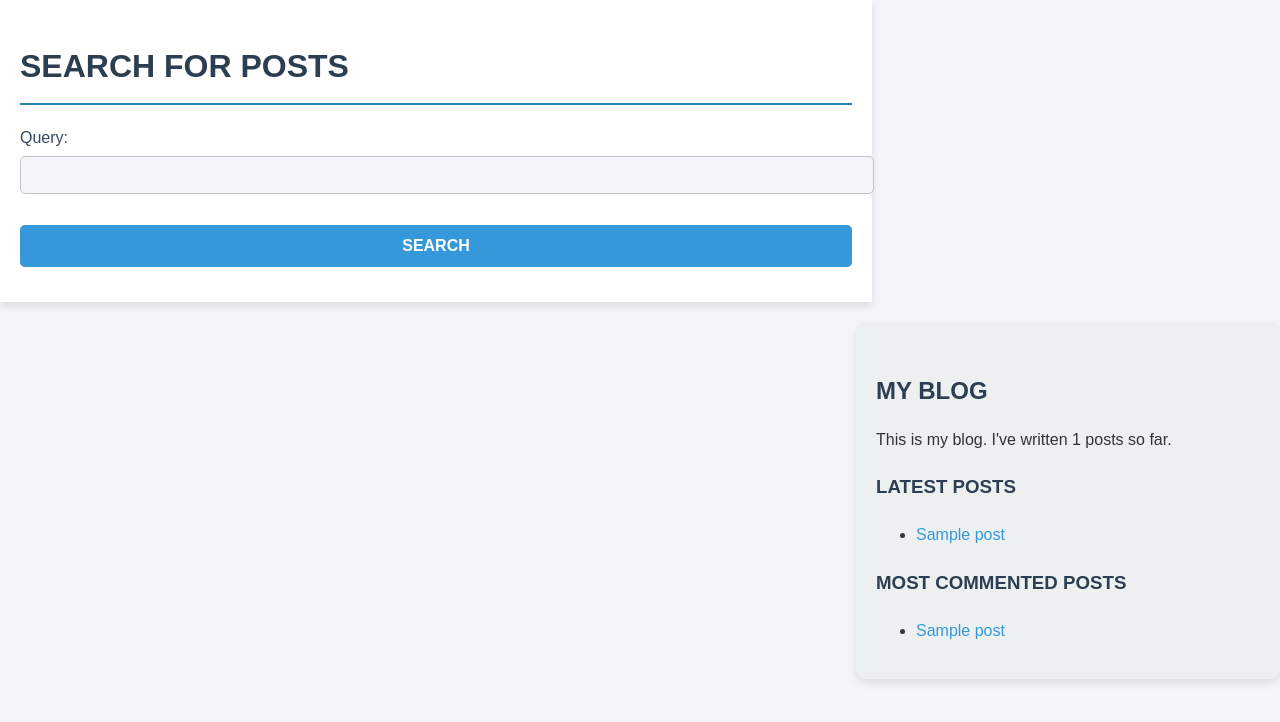
After one commit to y8r1k/Blog, a Django app: page /blog/search/ in a window 1280 px wide. The commit adds this page. Shown: the top 722 px of the page. Run offline with Django 5.2, Linux system fonts and the light colour scheme; tables that the repository leaves empty hold one stand-in row (values such as "Sample post").

Commit message:
The latest published posts and the most commented ones in the sidebar have been added, the database has been changed, post search has been added, the frontend has been redesigned, custom template tags have been added

```diff
--- a/my_site/blog/admin.py
+++ b/my_site/blog/admin.py
@@ -1,11 +1,15 @@
 from django.contrib import admin
-from blog.models import Post, Comment
+from .models import Post, Comment
 
 @admin.register(Post)
 class PostAdmin(admin.ModelAdmin):
+    # Задаем отображаемые поля модели на админ-пане
     list_display = ['title', 'slug', 'author', 'publish', 'status']
+    # Поля, по которым можно фильтровать
     list_filter = ['status', 'created', 'publish', 'author']
+    # Поля, по которым можно осуществлять поиск
     search_fields = ['title', 'body']
+
     prepopulated_fields = {'slug': ('title',)}
     raw_id_fields = ['author']
     date_hierarchy = 'publish'
--- a/my_site/blog/form.py
+++ b/my_site/blog/form.py
@@ -12,3 +12,6 @@ class CommentForm(forms.ModelForm):
     class Meta:
         model = Comment
         fields = ['name', 'email', 'body']
+
+class SearchForm(forms.Form):
+    query = forms.CharField()
--- a/my_site/blog/static/css/blog.css
+++ b/my_site/blog/static/css/blog.css
@@ -1,92 +1,141 @@
 body {
-    margin:0;
-    padding:0;
-    font-family:helvetica, sans-serif;
+    margin: 0;
+    padding: 0;
+    font-family: 'Arial', sans-serif;
+    background-color: #f4f4f9;
+    color: #333;
+    line-height: 1.6;
 }
 
 a {
-    color:#00abff;
-    text-decoration:none;
+    color: #3498db;
+    text-decoration: none;
+}
+a:hover {
+    color: #2980b9;
+}
+
+h1, h2, h3 {
+    font-weight: bold;
+    color: #2c3e50;
+    text-transform: uppercase;
+    margin-bottom: 10px;
 }
 
 h1 {
-    font-weight:normal;
-    border-bottom:1px solid #bbb;
-    padding:0 0 10px 0;
+    border-bottom: 2px solid #2980b9;
+    padding-bottom: 10px;
+    margin-bottom: 20px;
 }
 
 h2 {
-    font-weight:normal;
-    margin:30px 0 0;
+    font-size: 1.5rem;
+    margin-top: 30px;
+}
+
+h3 {
+    margin: 20px 0;
 }
 
 #content {
-    float:left;
-    width:60%;
-    padding:0 0 0 30px;
+    float: left;
+    width: 65%;
+    padding: 20px;
+    background-color: #ffffff;
+    box-shadow: 0 4px 8px rgba(0, 0, 0, 0.1);
 }
 
 #sidebar {
-    float:right;
-    width:30%;
-    padding:10px;
-    background:#efefef;
-    height:100%;
+    float: right;
+    width: 30%;
+    padding: 20px;
+    background: #ecf0f1;
+    border-radius: 10px;
+    box-shadow: 0 4px 8px rgba(0, 0, 0, 0.1);
+    margin-top: 20px;
 }
 
 p.date {
-    color:#ccc;
-    font-family: georgia, serif;
-    font-size: 12px;
+    color: #7f8c8d;
+    font-family: 'Georgia', serif;
+    font-size: 0.9rem;
     font-style: italic;
+    margin-bottom: 10px;
 }
 
-/* pagination */
 .pagination {
-    margin:40px 0;
-    font-weight:bold;
+    margin: 40px 0;
+    text-align: center;
 }
 
-/* forms */
-label {
-    float:left;
-    clear:both;
-    color:#333;
-    margin-bottom:4px;
-}
-input, textarea {
-    clear:both;
-    float:left;
-    margin:0 0 10px;
-    background:#ededed;
-    border:0;
-    padding:6px 10px;
-    font-size:12px;
-}
-input[type=submit] {
-    font-weight:bold;
-    background:#00abff;
-    color:#fff;
-    padding:10px 20px;
-    font-size:14px;
-    text-transform:uppercase;
-}
-.errorlist {
-    color:#cc0033;
-    float:left;
-    clear:both;
-    padding-left:10px;
+.pagination a, .pagination span {
+    display: inline-block;
+    padding: 10px 15px;
+    margin: 5px;
+    background-color: #3498db;
+    color: #fff;
+    border-radius: 5px;
+    text-transform: uppercase;
+    font-weight: bold;
 }
 
-/* comments */
+.pagination a:hover {
+    background-color: #2980b9;
+}
+
+.pagination .current {
+    background-color: #2ecc71;
+}
+
+label {
+    float: left;
+    clear: both;
+    color: #34495e;
+    margin-bottom: 6px;
+}
+
+input, textarea {
+    width: 100%;
+    margin-bottom: 15px;
+    background: #f4f4f9;
+    border: 1px solid #bdc3c7;
+    padding: 10px;
+    font-size: 14px;
+    border-radius: 5px;
+}
+
+input[type=submit] {
+    font-weight: bold;
+    background: #3498db;
+    color: #fff;
+    padding: 12px 30px;
+    font-size: 16px;
+    text-transform: uppercase;
+    border: none;
+    cursor: pointer;
+    border-radius: 5px;
+}
+
+input[type=submit]:hover {
+    background: #2980b9;
+}
+
+.errorlist {
+    color: #e74c3c;
+    padding-left: 10px;
+}
+
 .comment {
-    padding:10px;
+    padding: 15px;
+    margin-bottom: 10px;
+    background-color: #f4f4f9;
+    border-left: 5px solid #3498db;
+    border-radius: 5px;
 }
-.comment:nth-child(even) {
-    background:#efefef;
+
+.comment .info {
+    font-weight: bold;
+    font-size: 0.9rem;
+    color: #7f8c8d;
+    margin-bottom: 5px;
 }
-.comment .info {
-    font-weight:bold;
-    font-size:12px;
-    color:#666;
-}
--- a/my_site/blog/templates/blog/base.html
+++ b/my_site/blog/templates/blog/base.html
@@ -1,4 +1,5 @@
 {% load static %}
+{% load blog_tags %}
 <!DOCTYPE html>
 <html>
 <head>
@@ -12,7 +13,21 @@
     </div>
     <div id="sidebar">
         <h2>My blog</h2>
-        <p>This is my blog.</p>
+        <p>
+            This is my blog.
+            I've written {% total_posts %} posts so far.
+        </p>
+        <h3>Latest posts</h3>
+        {% show_latest_posts 3 %}
+        <h3>Most commented posts</h3>
+        {% get_most_commented_posts as most_commented_posts %}
+        <ul>
+        {% for post in most_commented_posts %}
+            <li>
+                <a href="{{ post.get_absolute_url }}">{{ post.title }}</a>
+            </li>
+        {% endfor %}
+         </ul>
     </div>
 </body>
 </html>
--- /dev/null
+++ b/my_site/blog/templates/blog/post/latest_posts.html
@@ -0,0 +1,7 @@
+<ul>
+    {% for post in latest_posts %}
+        <li>
+            <a href="{{ post.get_absolute_url }}">{{ post.title }}</a>
+        </li>
+    {% endfor %}
+</ul>
--- /dev/null
+++ b/my_site/blog/templates/blog/post/search.html
@@ -0,0 +1,32 @@
+{% extends "blog/base.html" %}
+{% load blog_tags %}
+
+{% block title %}Search{% endblock %}
+
+{% block content %}
+    {% if query %}
+        <h1>Posts containing "{{ query }}"</h1>
+        <h3>
+        {% with results.count as total_results %}
+        Found {{ total_results }} result{{ total_results|pluralize }}
+        {% endwith %}
+        </h3>
+        {% for post in results %}
+            <h4>
+            <a href="{{ post.get_absolute_url }}">
+            {{ post.title }}
+            </a>
+            </h4>
+            {{ post.body|markdown|truncatewords_html:12 }}
+        {% empty %}
+            <p>There are no results for your query.</p>
+        {% endfor %}
+        <p><a href="{% url 'blog:post_search' %}">Search again</a></p>
+    {% else %}
+        <h1>Search for posts</h1>
+        <form method="get">
+        {{ form.as_p }}
+        <input type="submit" value="Search">
+        </form>
+    {% endif %}
+{% endblock %}
--- /dev/null
+++ b/my_site/blog/templatetags/blog_tags.py
@@ -0,0 +1,36 @@
+from django import template
+from django.db.models import Count
+from django.utils.safestring import mark_safe
+
+import markdown
+
+from ..models import Post
+
+register = template.Library()
+
+
+#  @register.simple_tag(name='my_tag') - Если нужно зарегистририровать под другим именем.
+@register.simple_tag
+def total_posts():
+    return Post.published.count()
+
+
+# Тег включения, указанный шаблон будет прорисовываться на месте вызова тега
+# Тег выводит последние опубликованные посты (опционально 5 тегов, можно указывать в шаблоне)
+@register.inclusion_tag('blog/post/latest_posts.html')
+def show_latest_posts(count=5):
+    latest_posts = Post.published.order_by('-publish')[:count]
+    return {'latest_posts': latest_posts}
+
+
+# Тег, возвращающий самые закомментированные посты
+@register.simple_tag
+def get_most_commented_posts(count=5):
+    return Post.published.annotate(total_comments=Count('comments')).order_by('total_comments')[:count]
+
+
+# Тег, позволяющий пользоваться Markdown
+@register.filter(name='markdown')
+def markdown_format(text):
+    print(markdown.markdown(text))
+    return mark_safe(markdown.markdown(text ))
--- a/my_site/blog/urls.py
+++ b/my_site/blog/urls.py
@@ -1,11 +1,16 @@
 from django.urls import path
-from blog import views
+from . import views
+from .feeds import LatestPostsFeed
 
 app_name = 'blog'
 
 urlpatterns = [
-    path('', views.PostListView.as_view(), name='post_list'),
+    # path('', views.PostListView.as_view(), name='post_list'),
+    path('', views.post_list, name='post_list'),
+    path('tag/<slug:tag_slug>', views.post_list, name='post_list_by_tag'),
     path('<int:year>/<int:month>/<int:day>/<slug:post>/', views.post_detail, name='post_detail'),
     path('<int:post_id>/share/', views.post_share, name='post_share'),
-    path('<int:post_id>/comment/', views.post_comment, name='post_comment')
+    path('<int:post_id>/comment/', views.post_comment, name='post_comment'),
+    path('feed/', LatestPostsFeed(), name='post_feed'),
+    path('search/', views.post_search, name='post_search')
 ]
--- a/my_site/blog/views.py
+++ b/my_site/blog/views.py
@@ -1,35 +1,83 @@
 from django.shortcuts import render, get_object_or_404
 from django.core.paginator import Paginator, EmptyPage, PageNotAnInteger
-from django.views.generic import ListView
+# from django.views.generic import ListView
 from django.views.decorators.http import require_POST
 from django.core.mail import send_mail
-from blog.models import Post, Comment
-from blog.form import EmailPostForm, CommentForm
+from django.db.models import Count
+from django.contrib.postgres.search import SearchVector, SearchQuery, SearchRank, TrigramSimilarity
 
-class PostListView(ListView):
-    """
-    Альтернативное представление списка постов
-    """
-    queryset = Post.published.all()
-    context_object_name = 'posts'
-    paginate_by = 3
-    template_name = 'blog/post/list.html'
+from taggit.models import Tag
+
+from .models import Post
+from .form import EmailPostForm, CommentForm, SearchForm
+
+
+# class PostListView(ListView):
+#     """
+#     Альтернативное представление списка постов
+#     """
+#     queryset = Post.published.all()
+#     context_object_name = 'posts'
+#     paginate_by = 3
+#     template_name = 'blog/post/list.html'
+
+def post_list(request, tag_slug=None):
+    post_list = Post.published.all()
+    tag = None
+    if tag_slug:
+        # Если тег передали, значит выводим все опубликованные посты содержащие нужный тег
+        tag = get_object_or_404(Tag, slug=tag_slug)
+        # Django понимает, что передали объект и возьмет id объекта
+        post_list = post_list.filter(tags__in=[tag])
+
+    # Постраничная разбивка с 3 постами на страницу
+    page_number = request.GET.get('page', 1)
+    paginator = Paginator(post_list, per_page=3)
+    try:
+        posts = paginator.page(page_number)
+    except PageNotAnInteger:
+        # Если page_number - не целое число,
+        # то выдать первую страницу
+        posts = paginator.page(1)
+    except EmptyPage:
+        # Если page_number находится вне диапазона,
+        # то выдать последнюю страницу
+        posts = paginator.page(paginator.num_pages)
+
+    return render(request, template_name='blog/post/list.html',
+                  context={'posts': posts,
+                           'tag': tag})
+
 
 def post_detail(request, year, month, day, post):
     post = get_object_or_404(Post,
-                            status=Post.Status.PUBLISHED,
-                            slug=post,
-                            publish__year=year,
-                            publish__month=month,
-                            publish__day=day)
+                             status=Post.Status.PUBLISHED,
+                             slug=post,
+                             publish__year=year,
+                             publish__month=month,
+                             publish__day=day)
     # Список активных комментариев к этому посту
     comments = post.comments.filter(active=True)
+
     # Форма для комментирование пользователями
     form = CommentForm()
-    return render(request, 'blog/post/detail.html',
-                           {'post':post,
-                            'comments': comments,
-                            'form': form})
+
+    # Список схожих постов
+    # Получаем Python-список из id тегов данного поста,
+    # Так как values_list возвращает список кортежей [(1,), (2,), (3,), ]
+    # Параметр flat=True передается, чтобы получить одиночные значения [1, 2, 3]
+    post_tags_ids = post.tags.values_list('id', flat=True)
+    # Берутся все посты, содержащие любой из этих тегов, исключая текущий пост
+    similar_posts = Post.published.filter(tags__in=post_tags_ids).exclude(id=post.id)
+    # Функция annotate() добавляет к каждому объекту запроса новое вычисляемое поле
+    # (в данном случае это поле same_tags), которое рассчитывается на основе данных в таблице.
+    similar_posts = similar_posts.annotate(same_tags=Count('tags')).order_by('-same_tags', '-publish')[:4]
+    return render(request, template_name='blog/post/detail.html',
+                  context={'post': post,
+                           'comments': comments,
+                           'form': form,
+                           'similar_posts': similar_posts})
+
 
 def post_share(request, post_id):
     # Извлечь пост по идентификатору  id
@@ -45,15 +93,17 @@ def post_share(request, post_id):
             cd = form.cleaned_data
             post_url = request.build_absolute_uri(post.get_absolute_url())
             subject = f"{cd['name']} recommends you read {post.title}"
-            message = f"Read {post.title} at {post_url}\n\n"\
+            message = f"Read {post.title} at {post_url}\n\n" \
                       f"{cd['name']}\'s comments: {cd['comments']}"
-            send_mail(subject, message, 'your_account@gmail.com', [cd['to']])
+            send_mail(subject, message, from_email='your_account@gmail.com', recipient_list=[cd['to']])
             sent = True
     else:
         form = EmailPostForm()
-    return render(request, 'blog/post/share.html', {'post': post,
-                                                    'form': form,
-                                                    'sent': sent})
+    return render(request, template_name='blog/post/share.html',
+                  context={'post': post,
+                           'form': form,
+                           'sent': sent})
+
 
 @require_POST
 def post_comment(request, post_id):
@@ -64,11 +114,32 @@ def post_comment(request, post_id):
     form = CommentForm(data=request.POST)
     if form.is_valid():
         # Создать объект класса коммент, не сохраняя его в Базе Данных
+        # Такой подход позволяет видоизменять форму перед ее сохраненим
         comment = form.save(commit=False)
         # Назначить пост комментарию
         comment.post = post
         # Сохранить комментарий
         comment.save()
-    return render(request, 'blog/post/comment.html', {  'post': post,
-                                                        'form': form,
-                                                        'comment': comment})
+    return render(request, template_name='blog/post/comment.html',
+                  context={'post': post,
+                           'form': form,
+                           'comment': comment})
+
+
+def post_search(request):
+    form = SearchForm()
+    query = None
+    results = []
+    if 'query' in request.GET:
+        form = SearchForm(request.GET)
+    if form.is_valid():
+        query = form.cleaned_data['query']
+        # search_vector = SearchVector('title', weight='A') + SearchVector('body', weight='B')
+        # search_query = SearchQuery(query)
+        results = Post.published.annotate(similarity=TrigramSimilarity('title', query),
+                                          ).filter(similarity__gt=0.1).order_by('-similarity')
+    return render(request,
+                  'blog/post/search.html',
+                  {'form': form,
+                   'query': query,
+                   'results': results})
--- a/my_site/my_site/urls.py
+++ b/my_site/my_site/urls.py
@@ -1,7 +1,14 @@
 from django.contrib import admin
 from django.urls import path, include
+from django.contrib.sitemaps.views import sitemap
+from blog.sitemaps import PostSiteMap
+
+sitemaps = {
+    'posts': PostSiteMap,
+}
 
 urlpatterns = [
     path('admin/', admin.site.urls),
     path('blog/', include('blog.urls', namespace='blog')),
+    path('sitemap.xml', sitemap, {'sitemaps': sitemaps}, name='django.contrib.sitemaps.views.sitemap')
 ]
```
Also changed, not shown: my_site/blog/feeds.py (added, +23 -0 lines), my_site/blog/models.py (+21 -13 lines), my_site/blog/sitemaps.py (added, +13 -0 lines), my_site/blog/templates/blog/post/detail.html (+11 -1 lines), my_site/blog/templates/blog/post/list.html (+14 -2 lines), my_site/my_site/settings.py (+9 -7 lines), my_site/blog/templatetags/__init__.py (added).
